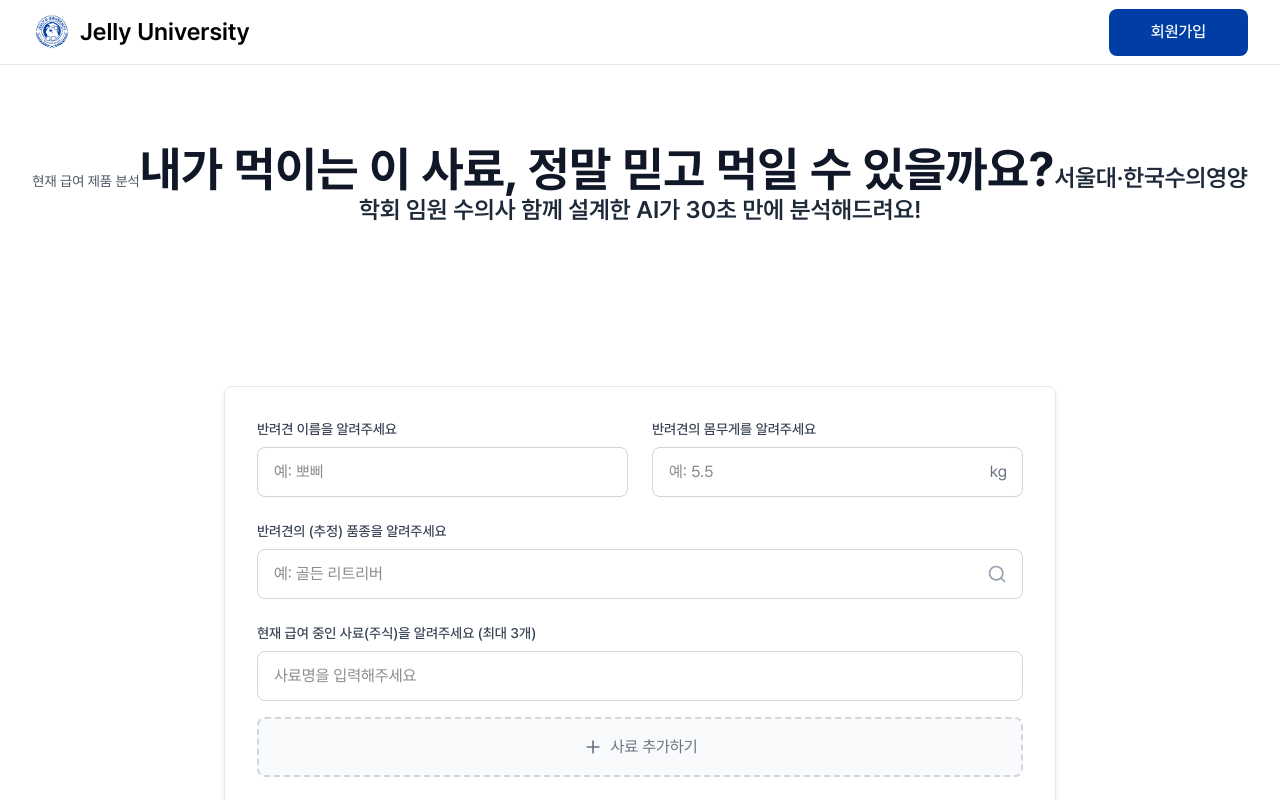
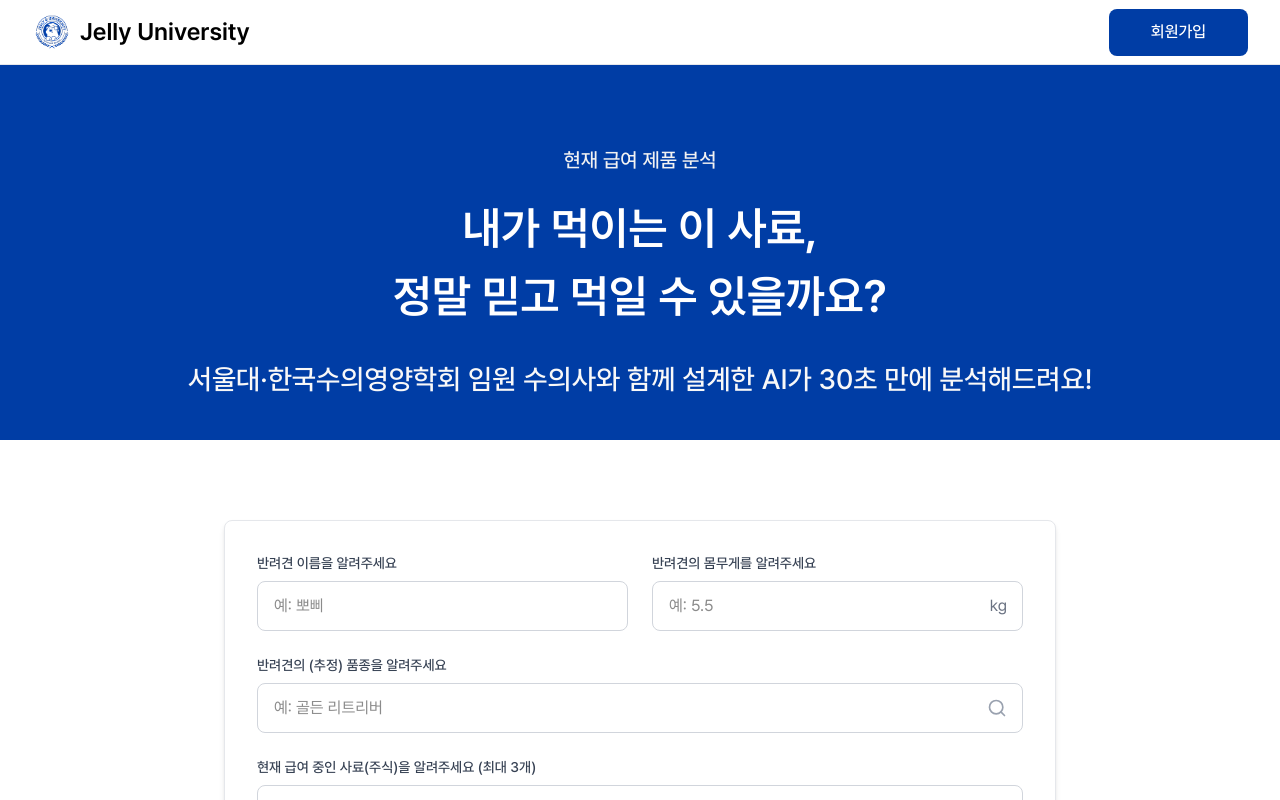
Before and after one commit to SeokHoChoi/test-jelly-univ-fe, a Next.js app: page /product-analysis in a window 1280 px wide. Shown: the top 800 px of the page. Built offline with nearby package versions, Linux system fonts and the light colour scheme.

Commit message:
feat: 분석 페이지 > 인트로 섹션 UI 구현

```diff
--- a/src/components/product-analysis/IntroSection.tsx
+++ b/src/components/product-analysis/IntroSection.tsx
@@ -1,20 +1,18 @@
-import Text from '@/components/common/Text';
-
 const IntroSection = () => {
   return (
-    <section className="bg-brand-blue-light py-12 md:py-20">
-      <div className="max-w-7xl mx-auto px-4 sm:px-6 lg:px-8 text-center">
-        <Text variant="caption" className="text-brand-blue mb-4">
+    <section className="pt-[60px] pb-[40px] md:pt-20 md:pb-10" style={{ backgroundColor: '#003DA5' }}>
+      <div className="mx-auto text-center">
+        <p className="text-[#F2F2F2] font-medium text-[20px] mb-5">
           현재 급여 제품 분석
-        </Text>
+        </p>
 
-        <Text variant="title" className="mb-6 text-gray-900">
-          내가 먹이는 이 사료, 정말 믿고 먹일 수 있을까요?
-        </Text>
+        <h2 className="mb-7 text-[#FFFFFF] font-semibold text-[25px] md:text-[45px]">
+          내가 먹이는 이 사료,<br />정말 믿고 먹일 수 있을까요?
+        </h2>
 
-        <Text variant="subtitle" className="text-gray-700 max-w-3xl mx-auto">
-          서울대·한국수의영양학회 임원 수의사 함께 설계한 AI가 30초 만에 분석해드려요!
-        </Text>
+        <p className="text-[#F8F8F8] font-medium text-[15px] md:text-[28px] mx-auto">
+          서울대·한국수의영양학회 임원 수의사와 함께<br className="md:hidden" /> 설계한 AI가 30초 만에 분석해드려요!
+        </p>
       </div>
     </section>
   );
```
